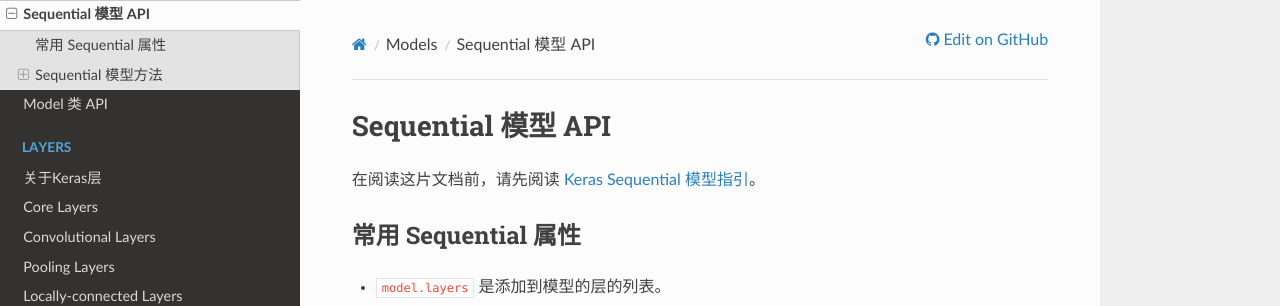
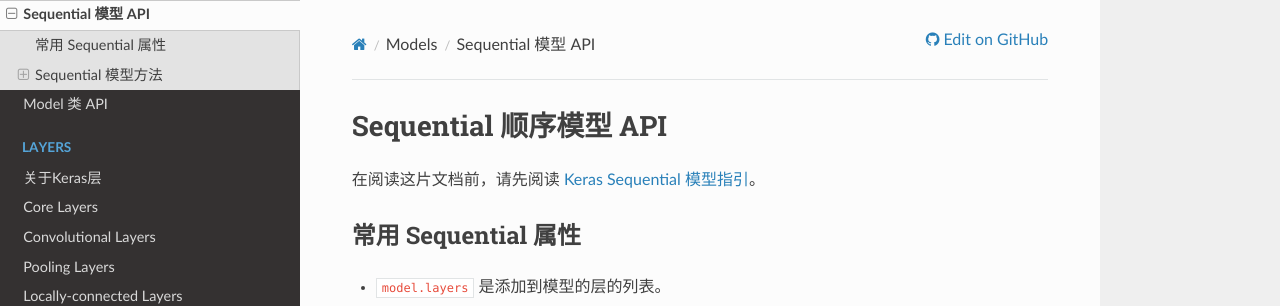
Before and after one commit to keras-team/keras-docs-zh, an MkDocs documentation site: the page built from sources/models/sequential.md, in a window 1280 px wide and 900 px high. Shown: the top 306 px of the window. Built offline with MkDocs 1.6.1, drawn with Linux system fonts in a browser that asks for light colours; nearby versions of some CDN libraries; old or Windows-style settings are respelled for this version of MkDocs.

Commit message:
Update sequential.md

```diff
--- a/sources/models/sequential.md
+++ b/sources/models/sequential.md
@@ -1,4 +1,4 @@
-# Sequential 模型 API
+# Sequential 顺序模型 API
 
 在阅读这片文档前，请先阅读 [Keras Sequential 模型指引](/getting-started/sequential-model-guide)。
 
```
